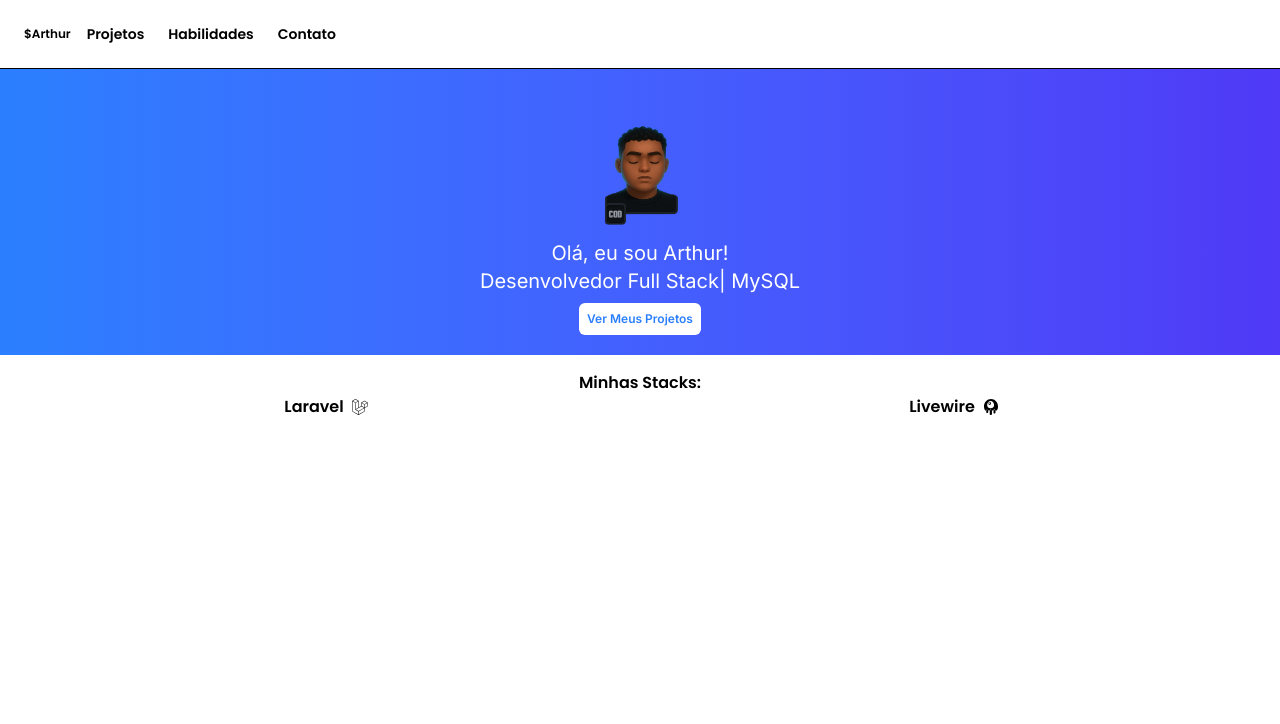
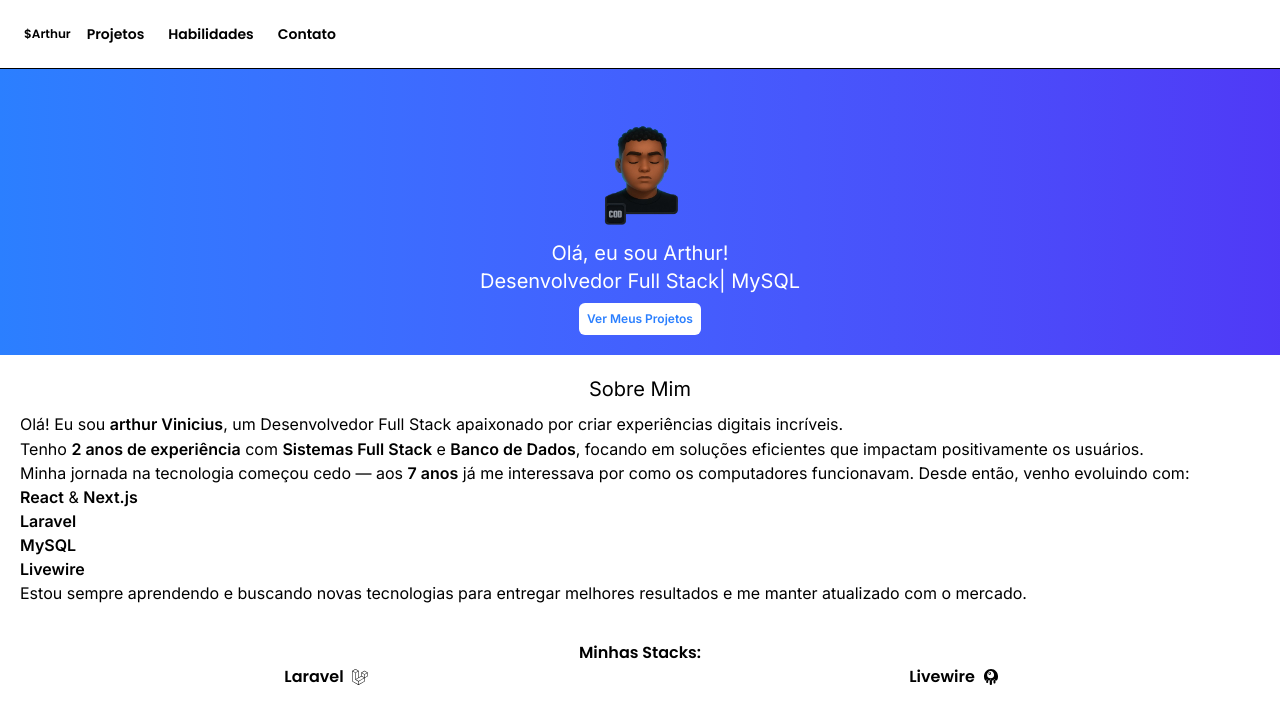
Before and after one commit to Arthurvini17/Meu-Portfolio, a Next.js app: page / in a window 1280 px wide. Shown: the top 724 px of the page. Built offline with nearby package versions, Linux system fonts and the light colour scheme.

Commit message:
style: created new view for about-me

```diff
--- /dev/null
+++ b/src/app/components/About.tsx
@@ -0,0 +1,39 @@
+export default function About() {
+  return (
+    <div className="p-5  flex flex-col  ">
+      <h1 className="text-center text-xl mb-2">Sobre Mim</h1>
+      <p className="  leading-relaxed">
+        Olá! Eu sou <strong>arthur Vinicius</strong>, um Desenvolvedor Full
+        Stack apaixonado por criar experiências digitais incríveis.
+      </p>
+      <p>
+        Tenho <strong>2 anos de experiência</strong> com{" "}
+        <strong>Sistemas Full Stack</strong> e <strong>Banco de Dados</strong>,
+        focando em soluções eficientes que impactam positivamente os usuários.
+      </p>
+      <p>
+        Minha jornada na tecnologia começou cedo — aos <strong>7 anos</strong>{" "}
+        já me interessava por como os computadores funcionavam. Desde então,
+        venho evoluindo com:
+      </p>
+      <ul>
+        <li>
+          <strong>React</strong> & <strong>Next.js</strong>
+        </li>
+        <li>
+          <strong>Laravel</strong>
+        </li>
+        <li>
+          <strong>MySQL</strong>
+        </li>
+        <li>
+          <strong>Livewire</strong>
+        </li>
+      </ul>
+      <p>
+        Estou sempre aprendendo e buscando novas tecnologias para entregar
+        melhores resultados e me manter atualizado com o mercado.
+      </p>
+    </div>
+  );
+}
--- a/src/app/page.tsx
+++ b/src/app/page.tsx
@@ -1,3 +1,4 @@
+import About from "./components/About";
 import Hero from "./components/Hero";
 import Stacks from "./components/Stacks";
 
@@ -10,6 +11,7 @@ export default function Home() {
   return (
     <>
       <Hero />
+      <About />
       <Stacks />
     </>
   );
```
